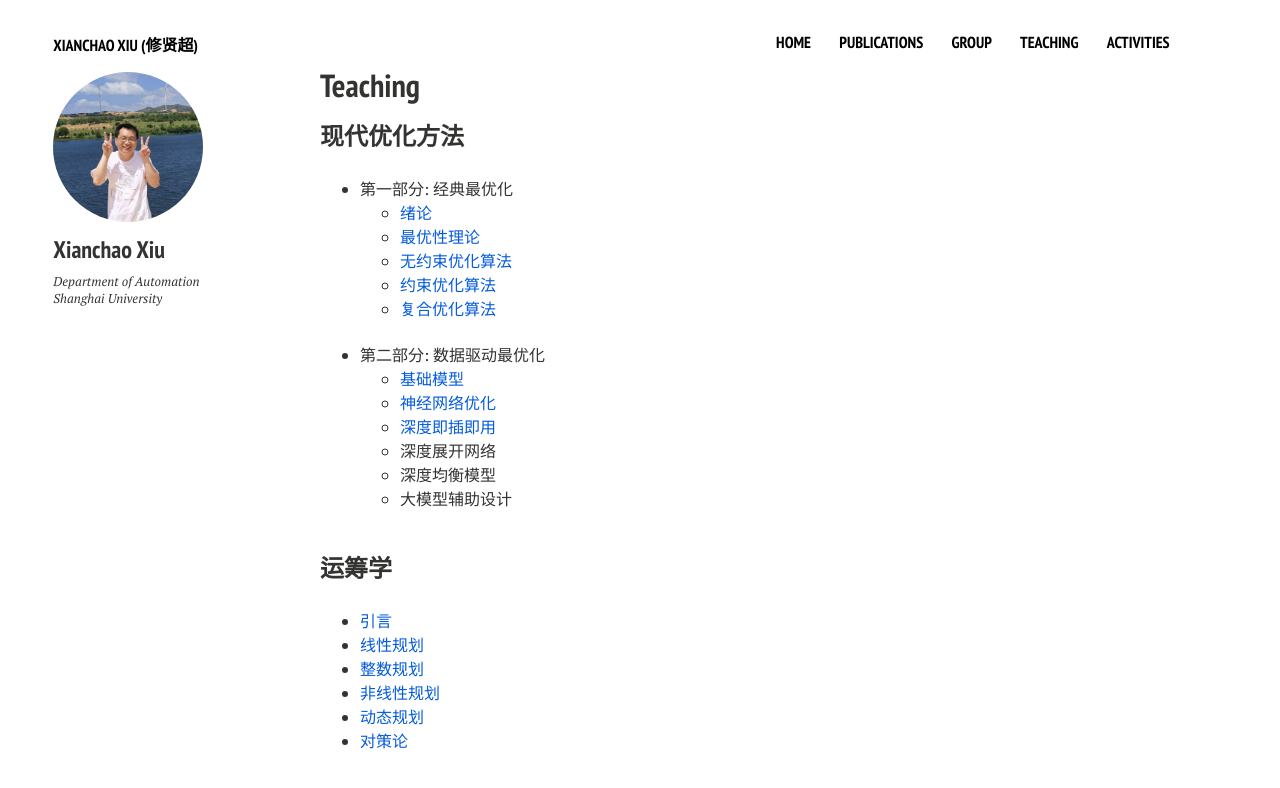
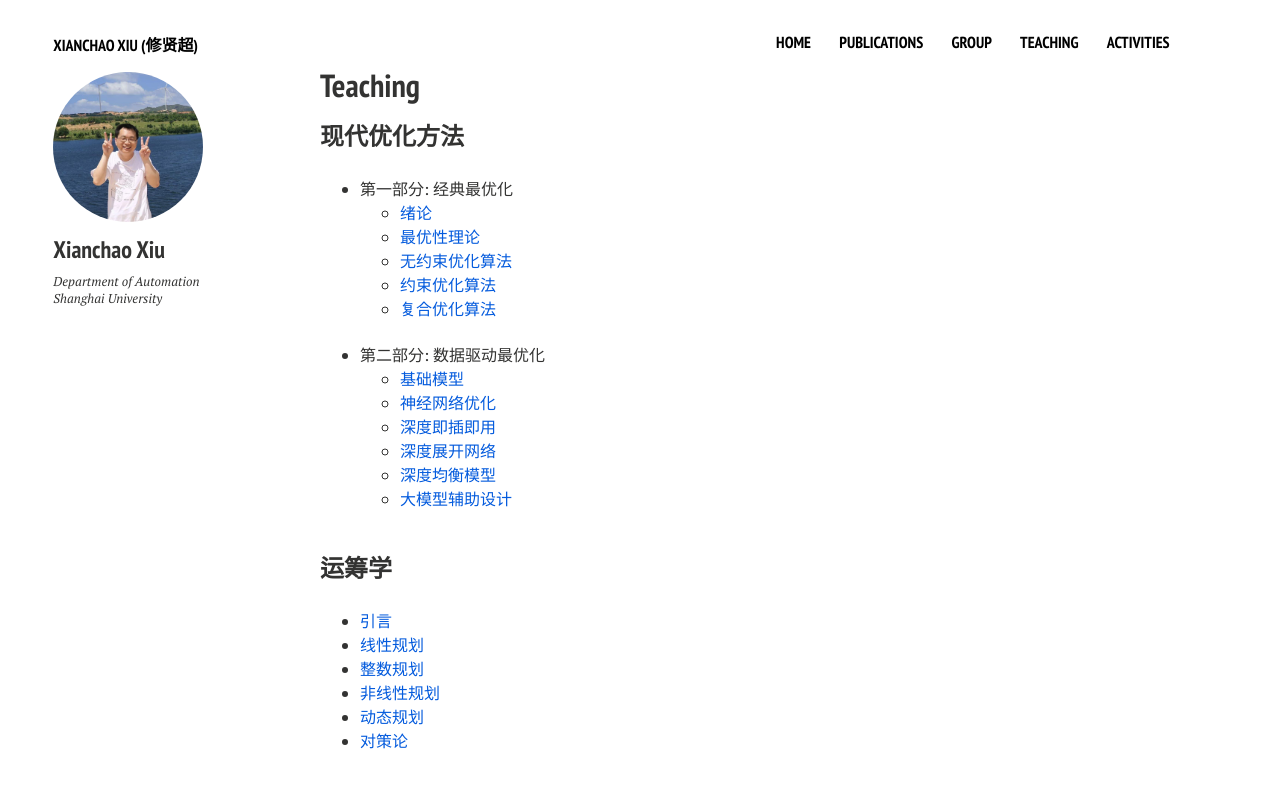
Before and after one commit to xianchaoxiu/xianchaoxiu.github.io, a Jekyll site: the page built from teaching/index.md, in a window 1280 px wide. Shown: the top 788 px of the page. Built offline with Jekyll 4.4.1, drawn with Linux system fonts in a browser that asks for light colours; nearby versions of some CDN libraries.

Commit message:
Update index.md

```diff
--- a/teaching/index.md
+++ b/teaching/index.md
@@ -23,9 +23,9 @@ share: false
   - <a href="../teaching/现代优化方法/基础模型.pdf" class="textlink" target="_blank">基础模型 </a> <br>
   - <a href="../teaching/现代优化方法/神经网络优化.pdf" class="textlink" target="_blank">神经网络优化 </a>  <br>
   - <a href="../teaching/现代优化方法/深度即插即用.pdf" class="textlink" target="_blank">深度即插即用 </a> <br>
-  - 深度展开网络 <br>
-  - 深度均衡模型 <br>
-  - 大模型辅助设计 <br><br>
+  - <a href="../teaching/现代优化方法/深度展开网络.pdf" class="textlink" target="_blank">深度展开网络 </a> <br>
+  - <a href="../teaching/现代优化方法/深度均衡模型.pdf" class="textlink" target="_blank">深度均衡模型 </a> <br>
+  - <a href="../teaching/现代优化方法/大模型辅助设计.pdf" class="textlink" target="_blank">大模型辅助设计 </a> <br><br>
 
 
 
```
